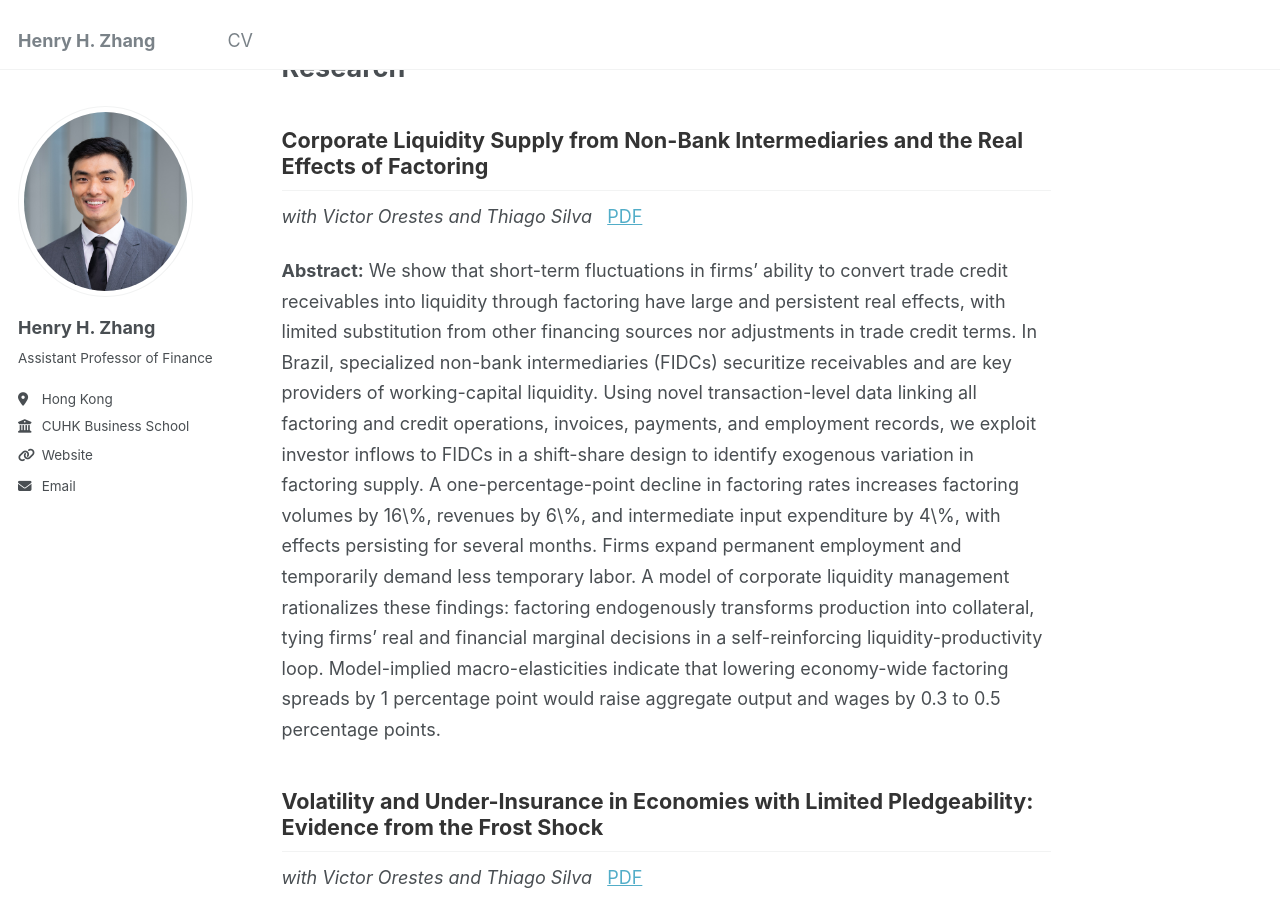
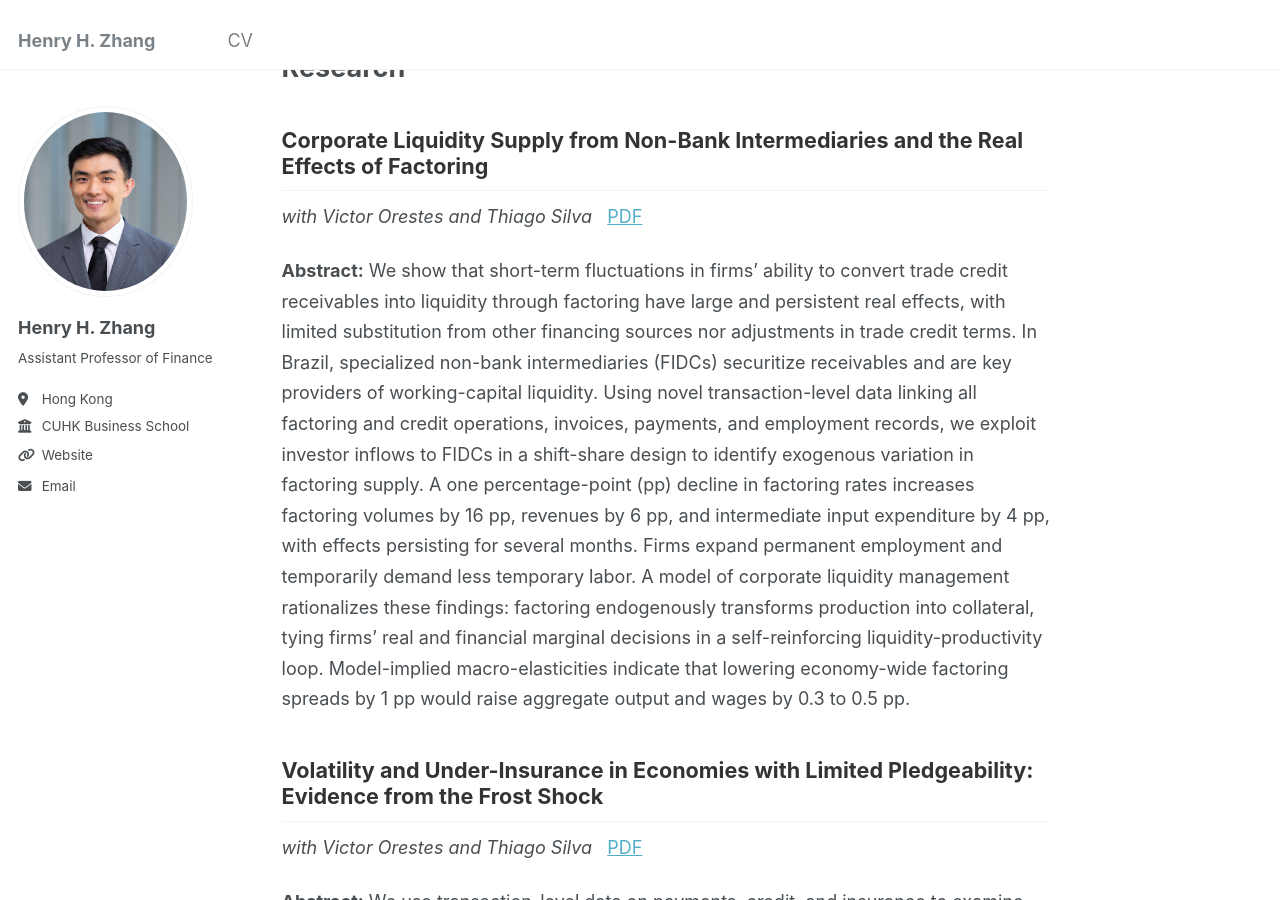
Before and after one commit to heath-aster/heath-aster.github.io, a Jekyll site: the page built from _pages/about.md, in a window 1280 px wide and 900 px high, scrolled down 259 px. Built offline with Jekyll 4.4.1, drawn with Linux system fonts in a browser that asks for light colours.

Commit message:
Fixed factoring abstract formatting

```diff
--- a/_pages/about.md
+++ b/_pages/about.md
@@ -18,7 +18,7 @@ I am an assistant professor in [the Department of Finance at the CUHK Business S
 &nbsp;
 [PDF](files/Factoring.pdf)
 
-**Abstract:** We show that short-term fluctuations in firms’ ability to convert trade credit receivables into liquidity through factoring have large and persistent real effects, with limited substitution from other financing sources nor adjustments in trade credit terms. In Brazil, specialized non-bank intermediaries (FIDCs) securitize receivables and are key providers of working-capital liquidity. Using novel transaction-level data linking all factoring and credit operations, invoices, payments, and employment records, we exploit investor inflows to FIDCs in a shift-share design to identify exogenous variation in factoring supply. A one-percentage-point decline in factoring rates increases factoring volumes by 16\%, revenues by 6\%, and intermediate input expenditure by 4\%, with effects persisting for several months. Firms expand permanent employment and temporarily demand less temporary labor. A model of corporate liquidity management rationalizes these findings: factoring endogenously transforms production into collateral, tying firms’ real and financial marginal decisions in a self-reinforcing liquidity-productivity loop. Model-implied macro-elasticities indicate that lowering economy-wide factoring spreads by 1 percentage point would raise aggregate output and wages by 0.3 to 0.5 percentage points.
+**Abstract:** We show that short-term fluctuations in firms’ ability to convert trade credit receivables into liquidity through factoring have large and persistent real effects, with limited substitution from other financing sources nor adjustments in trade credit terms. In Brazil, specialized non-bank intermediaries (FIDCs) securitize receivables and are key providers of working-capital liquidity. Using novel transaction-level data linking all factoring and credit operations, invoices, payments, and employment records, we exploit investor inflows to FIDCs in a shift-share design to identify exogenous variation in factoring supply. A one percentage-point (pp) decline in factoring rates increases factoring volumes by 16 pp, revenues by 6 pp, and intermediate input expenditure by 4 pp, with effects persisting for several months. Firms expand permanent employment and temporarily demand less temporary labor. A model of corporate liquidity management rationalizes these findings: factoring endogenously transforms production into collateral, tying firms’ real and financial marginal decisions in a self-reinforcing liquidity-productivity loop. Model-implied macro-elasticities indicate that lowering economy-wide factoring spreads by 1 pp would raise aggregate output and wages by 0.3 to 0.5 pp.
 
 ## Volatility and Under-Insurance in Economies with Limited Pledgeability: Evidence from the Frost Shock
 *with Victor Orestes and Thiago Silva*
```
